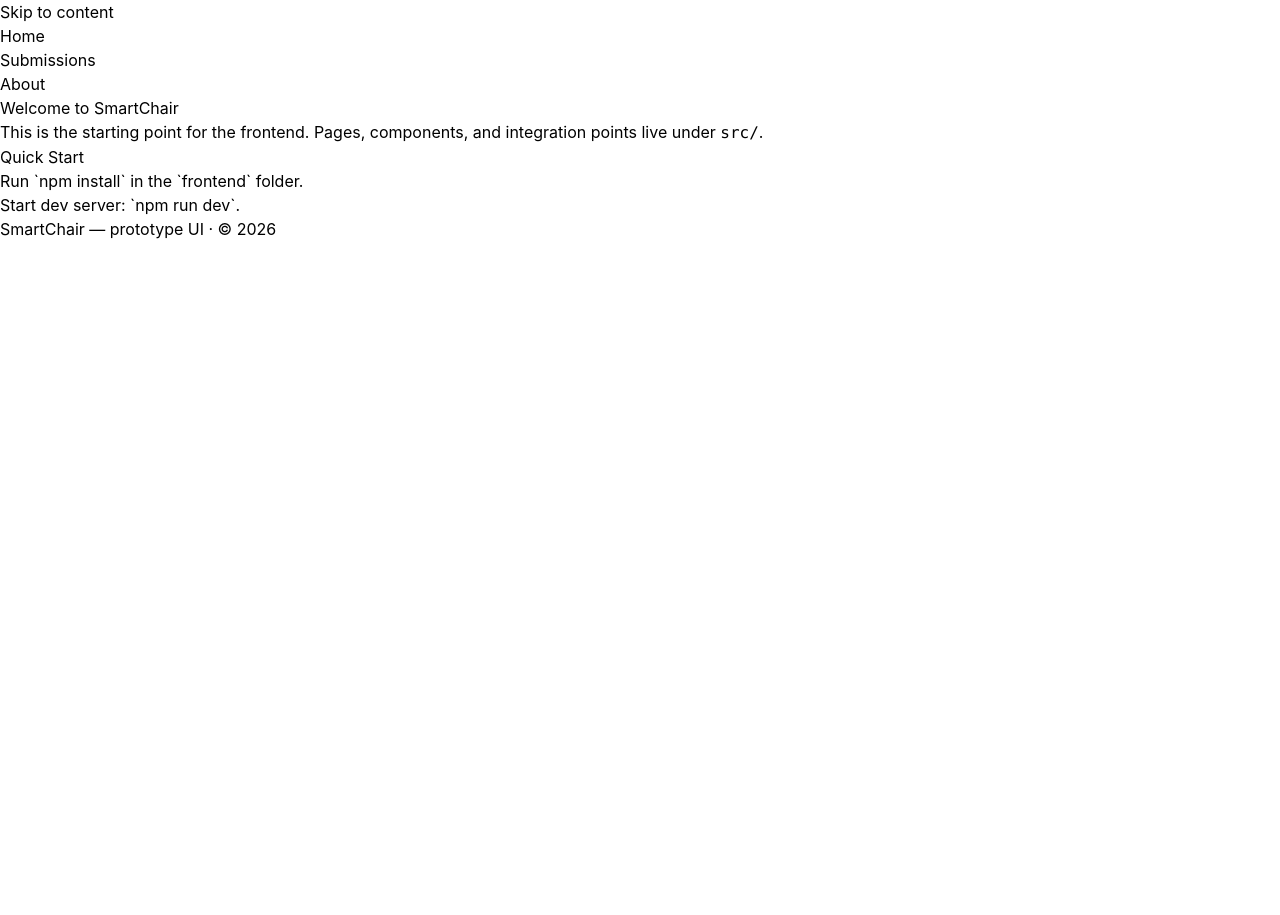
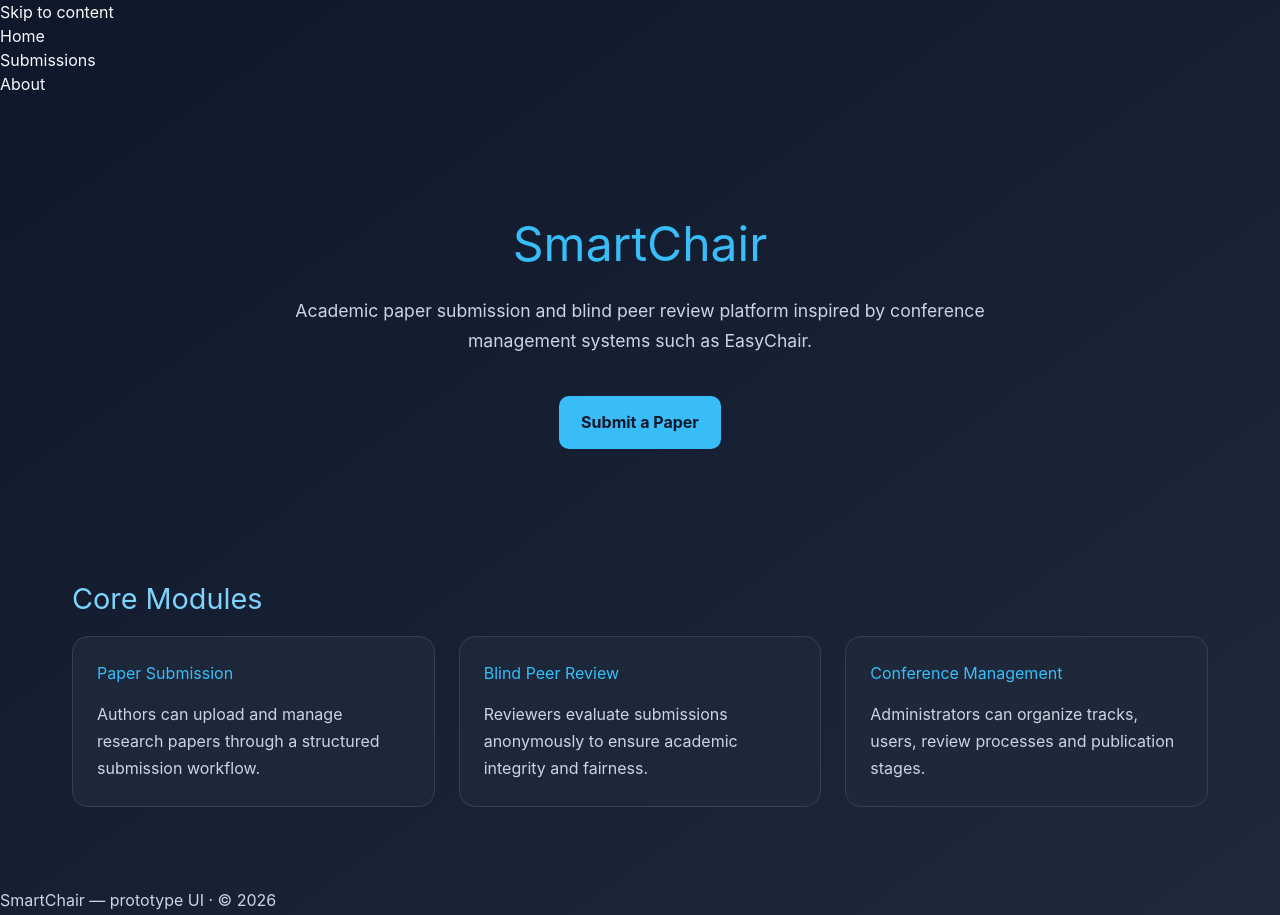
Before and after one commit to YooneR1209/SmartChair, a React app in the folder frontend/: page / in a window 1280 px wide. Before the commit the page ends 800 px from the top, so only its background shows below. Built offline with nearby package versions, Linux system fonts and the light colour scheme; the HTML template or start-up script is replaced by a standard one.

Commit message:
Add experimental UI enhancements for frontend prototype

```diff
--- a/frontend/src/App.css
+++ b/frontend/src/App.css
@@ -1,184 +1,126 @@
-.counter {
-  font-size: 16px;
-  padding: 5px 10px;
-  border-radius: 5px;
-  color: var(--accent);
-  background: var(--accent-bg);
-  border: 2px solid transparent;
-  transition: border-color 0.3s;
-  margin-bottom: 24px;
+:root {
+  font-family: Inter, system-ui, sans-serif;
+  color: #e2e8f0;
+  background-color: #0f172a;
+}
 
-  &:hover {
-    border-color: var(--accent-border);
+* {
+  margin: 0;
+  padding: 0;
+  box-sizing: border-box;
 }
-  &:focus-visible {
-    outline: 2px solid var(--accent);
-    outline-offset: 2px;
+
+body {
+  background: linear-gradient(to bottom right, #0f172a, #1e293b);
+  min-height: 100vh;
+  color: #f8fafc;
 }
+
+main {
+  max-width: 1200px;
+  margin: 0 auto;
+  padding: 2rem;
+}
+
+section {
+  margin-bottom: 3rem;
+}
+
+h1 {
+  font-size: 3rem;
+  margin-bottom: 1rem;
+  color: #38bdf8;
+}
+
+h2 {
+  font-size: 1.8rem;
+  margin-bottom: 1rem;
+  color: #7dd3fc;
+}
+
+p {
+  line-height: 1.7;
+  color: #cbd5e1;
 }
 
 .hero {
-  position: relative;
-
-  .base,
-  .framework,
-  .vite {
-    inset-inline: 0;
-    margin: 0 auto;
+  text-align: center;
+  padding: 5rem 2rem;
 }
 
-  .base {
-    width: 170px;
-    position: relative;
-    z-index: 0;
+.hero p {
+  max-width: 700px;
+  margin: 1rem auto;
+  font-size: 1.1rem;
 }
 
-  .framework,
-  .vite {
-    position: absolute;
+.cards {
+  display: grid;
+  grid-template-columns: repeat(auto-fit, minmax(250px, 1fr));
+  gap: 1.5rem;
 }
 
-  .framework {
-    z-index: 1;
-    top: 34px;
-    height: 28px;
-    transform: perspective(2000px) rotateZ(300deg) rotateX(44deg) rotateY(39deg)
-      scale(1.4);
+.card {
+  background: rgba(30, 41, 59, 0.9);
+  border: 1px solid #334155;
+  border-radius: 16px;
+  padding: 1.5rem;
+  transition: transform 0.2s ease;
 }
 
-  .vite {
-    z-index: 0;
-    top: 107px;
-    height: 26px;
-    width: auto;
-    transform: perspective(2000px) rotateZ(300deg) rotateX(40deg) rotateY(39deg)
-      scale(0.8);
-  }
+.card:hover {
+  transform: translateY(-5px);
 }
 
-#center {
-  display: flex;
-  flex-direction: column;
-  gap: 25px;
-  place-content: center;
-  place-items: center;
-  flex-grow: 1;
-
-  @media (max-width: 1024px) {
-    padding: 32px 20px 24px;
-    gap: 18px;
-  }
+.card h3 {
+  margin-bottom: 1rem;
+  color: #38bdf8;
 }
 
-#next-steps {
+.navbar {
   display: flex;
-  border-top: 1px solid var(--border);
-  text-align: left;
-
-  & > div {
-    flex: 1 1 0;
-    padding: 32px;
-    @media (max-width: 1024px) {
-      padding: 24px 20px;
-    }
+  justify-content: space-between;
+  align-items: center;
+  padding: 1.5rem 2rem;
+  background: rgba(15, 23, 42, 0.95);
+  border-bottom: 1px solid #334155;
 }
 
-  .icon {
-    margin-bottom: 16px;
-    width: 22px;
-    height: 22px;
+.nav-links {
+  display: flex;
+  gap: 1.5rem;
 }
 
-  @media (max-width: 1024px) {
-    flex-direction: column;
-    text-align: center;
-  }
+.nav-links a {
+  color: #e2e8f0;
+  text-decoration: none;
+  transition: color 0.2s;
 }
 
-#docs {
-  border-right: 1px solid var(--border);
-
-  @media (max-width: 1024px) {
-    border-right: none;
-    border-bottom: 1px solid var(--border);
-  }
+.nav-links a:hover {
+  color: #38bdf8;
 }
 
-#next-steps ul {
-  list-style: none;
-  padding: 0;
-  display: flex;
-  gap: 8px;
-  margin: 32px 0 0;
-
-  .logo {
-    height: 18px;
+.button {
+  display: inline-block;
+  margin-top: 1.5rem;
+  padding: 0.9rem 1.4rem;
+  background: #38bdf8;
+  color: #0f172a;
+  border-radius: 10px;
+  text-decoration: none;
+  font-weight: bold;
+  transition: background 0.2s;
 }
 
-  a {
-    color: var(--text-h);
-    font-size: 16px;
-    border-radius: 6px;
-    background: var(--social-bg);
-    display: flex;
-    padding: 6px 12px;
-    align-items: center;
-    gap: 8px;
-    text-decoration: none;
-    transition: box-shadow 0.3s;
-
-    &:hover {
-      box-shadow: var(--shadow);
-    }
-    .button-icon {
-      height: 18px;
-      width: 18px;
-    }
+.button:hover {
+  background: #7dd3fc;
 }
 
-  @media (max-width: 1024px) {
-    margin-top: 20px;
-    flex-wrap: wrap;
-    justify-content: center;
-
-    li {
-      flex: 1 1 calc(50% - 8px);
+.footer {
+  text-align: center;
+  padding: 2rem;
+  border-top: 1px solid #334155;
+  margin-top: 4rem;
+  color: #94a3b8;
 }
-
-    a {
-      width: 100%;
-      justify-content: center;
-      box-sizing: border-box;
-    }
-  }
-}
-
-#spacer {
-  height: 88px;
-  border-top: 1px solid var(--border);
-  @media (max-width: 1024px) {
-    height: 48px;
-  }
-}
-
-.ticks {
-  position: relative;
-  width: 100%;
-
-  &::before,
-  &::after {
-    content: '';
-    position: absolute;
-    top: -4.5px;
-    border: 5px solid transparent;
-  }
-
-  &::before {
-    left: 0;
-    border-left-color: var(--border);
-  }
-  &::after {
-    right: 0;
-    border-right-color: var(--border);
-  }
-}
--- a/frontend/src/pages/About.jsx
+++ b/frontend/src/pages/About.jsx
@@ -2,10 +2,26 @@ export default function About() {
   return (
     <section aria-labelledby="about-title">
       <h1 id="about-title">About SmartChair</h1>
+
       <p>
-        SmartChair frontend prototype. This project separates concerns into
-        pages, components, layouts, and services to align with an SDD-style
-        architecture.
+        SmartChair is a prototype academic conference management platform
+        designed following Specification-Driven Development principles.
+      </p>
+
+      <br />
+
+      <p>
+        The frontend architecture separates pages, reusable components, layouts
+        and services to improve scalability, maintainability and backend
+        integration.
+      </p>
+
+      <br />
+
+      <p>
+        This project uses semantic HTML5, modular React architecture and an
+        organized component structure aligned with modern frontend engineering
+        practices.
       </p>
     </section>
   )
--- a/frontend/src/pages/Home.jsx
+++ b/frontend/src/pages/Home.jsx
@@ -1,18 +1,48 @@
 export default function Home() {
   return (
-    <section aria-labelledby="home-title">
-      <h1 id="home-title">Welcome to SmartChair</h1>
-      <p>
-        This is the starting point for the frontend. Pages, components, and
-        integration points live under <code>src/</code>.
-      </p>
-      <section aria-labelledby="quick-start">
-        <h2 id="quick-start">Quick Start</h2>
-        <ol>
-          <li>Run `npm install` in the `frontend` folder.</li>
-          <li>Start dev server: `npm run dev`.</li>
-        </ol>
+    <>
+      <section className="hero" aria-labelledby="home-title">
+        <h1 id="home-title">SmartChair</h1>
+
+        <p>
+          Academic paper submission and blind peer review platform inspired by
+          conference management systems such as EasyChair.
+        </p>
+
+        <a href="/submissions" className="button">
+          Submit a Paper
+        </a>
       </section>
-    </section>
+
+      <section aria-labelledby="features-title">
+        <h2 id="features-title">Core Modules</h2>
+
+        <div className="cards">
+          <article className="card">
+            <h3>Paper Submission</h3>
+            <p>
+              Authors can upload and manage research papers through a structured
+              submission workflow.
+            </p>
+          </article>
+
+          <article className="card">
+            <h3>Blind Peer Review</h3>
+            <p>
+              Reviewers evaluate submissions anonymously to ensure academic
+              integrity and fairness.
+            </p>
+          </article>
+
+          <article className="card">
+            <h3>Conference Management</h3>
+            <p>
+              Administrators can organize tracks, users, review processes and
+              publication stages.
+            </p>
+          </article>
+        </div>
+      </section>
+    </>
   )
 }
--- a/frontend/src/pages/Submissions.jsx
+++ b/frontend/src/pages/Submissions.jsx
@@ -1,9 +1,23 @@
 export default function Submissions() {
   return (
     <section aria-labelledby="submissions-title">
-      <h1 id="submissions-title">Submissions</h1>
-      <p>List of submissions will appear here. Integration with backend via API.</p>
-      <div role="status" aria-live="polite">Placeholder: no data yet</div>
+      <h1 id="submissions-title">Paper Submissions</h1>
+
+      <p>
+        This module will manage paper uploads, author information and submission
+        tracking through backend API integration.
+      </p>
+
+      <br />
+
+      <div className="card" role="status" aria-live="polite">
+        <h3>Prototype Status</h3>
+
+        <p>
+          Submission management and reviewer assignment features are planned for
+          future implementation.
+        </p>
+      </div>
     </section>
   )
 }
```
Lines whose indentation alone changed are shown as unchanged.
